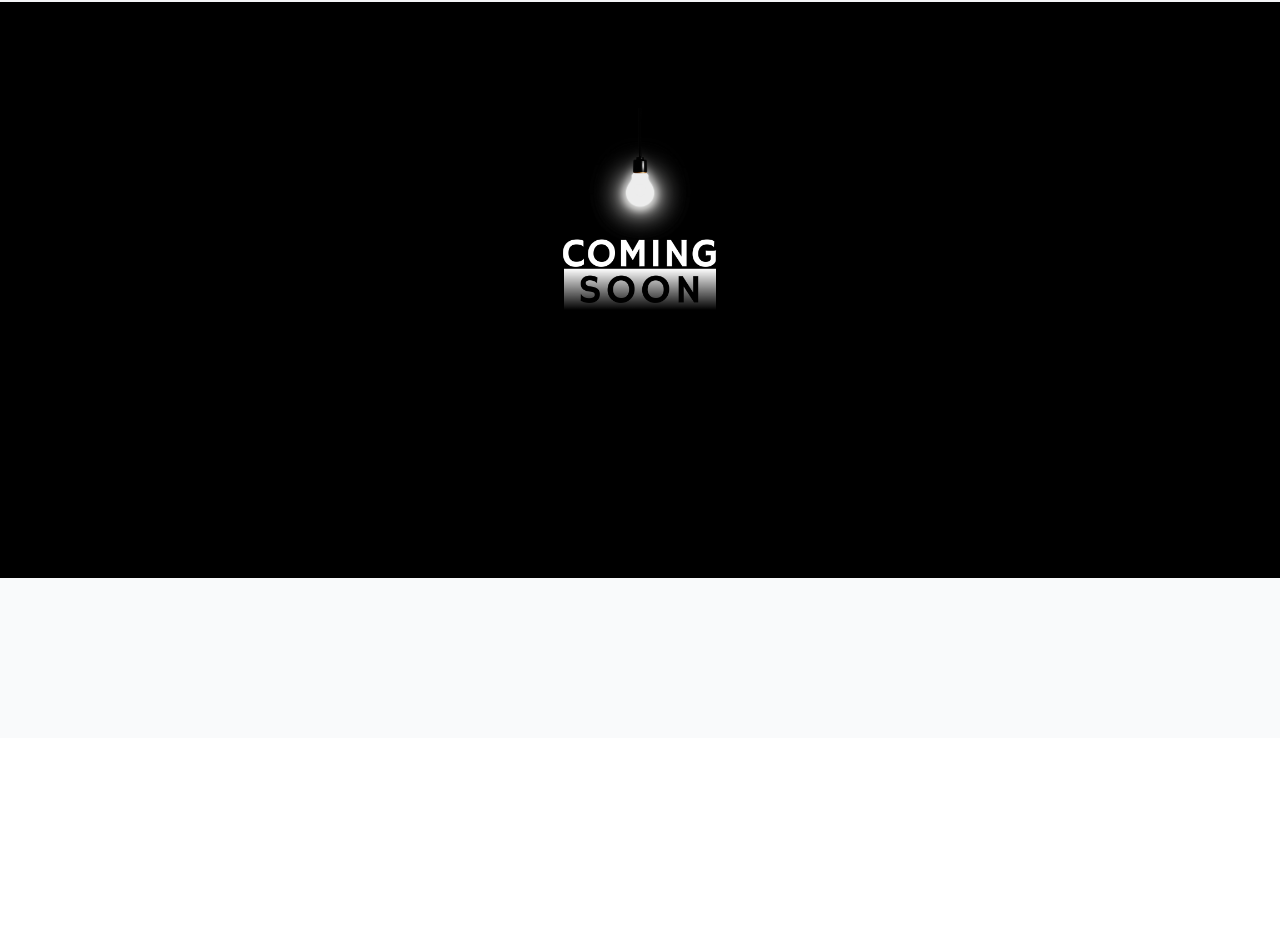
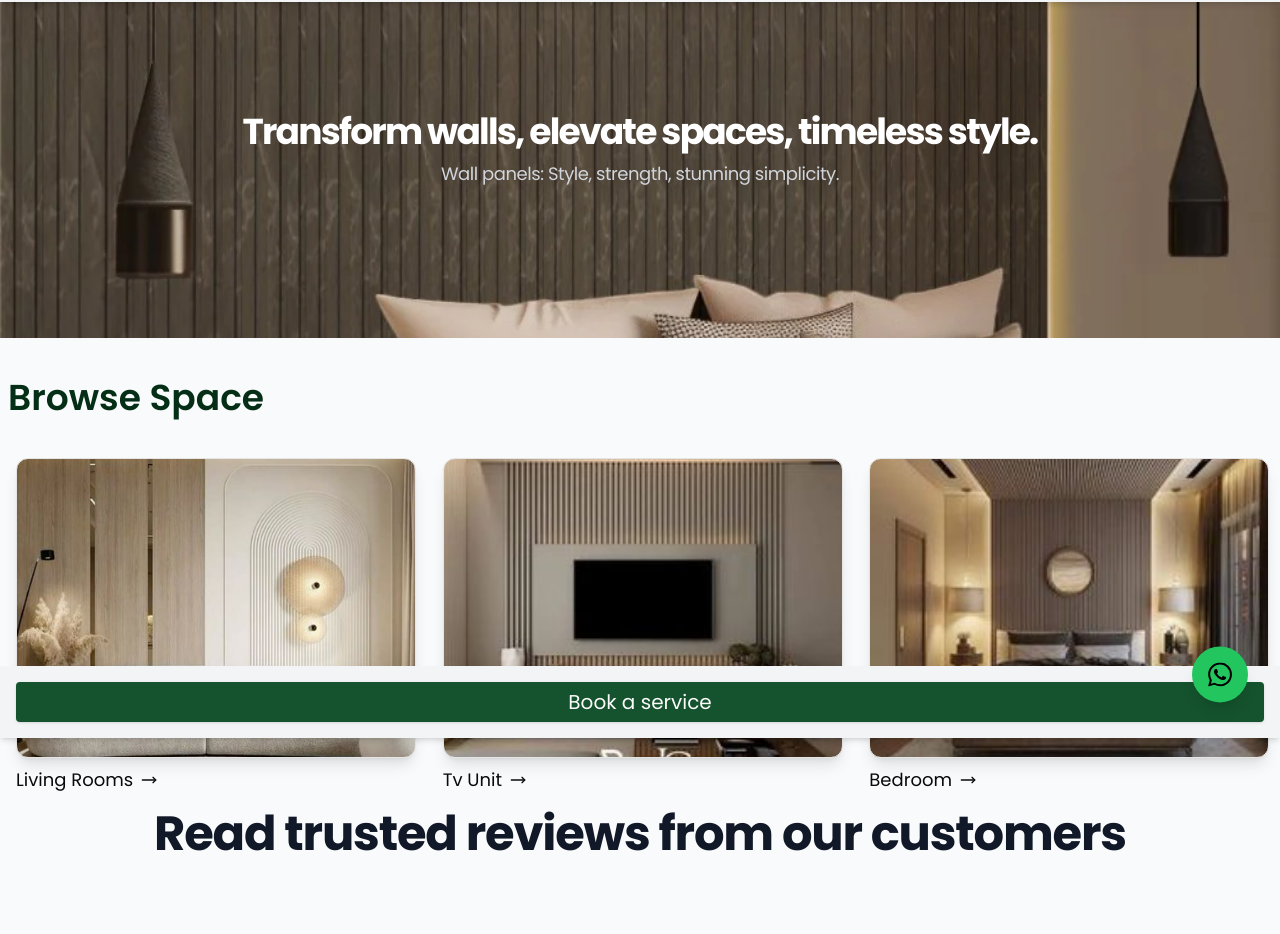
Before and after one commit to Abhiraunak/tulsi, a Next.js app: page /wallpaper in a window 1280 px wide. Shown: the part 62-996 px from the top of the page. Before the commit the page ends 800 px from the top, so only its background shows below. Built offline with nearby package versions, Linux system fonts and the light colour scheme; grey boxes are pictures that could not be loaded.

Commit message:
add wallpaper page

```diff
--- a/app/falsecelling/page.tsx
+++ b/app/falsecelling/page.tsx
@@ -13,7 +13,7 @@ export default function Wallpanels() {
     const [isClient, setIsClient] = useState(false);
 
     useEffect(() => {
-        setIsClient(true); // Ensures client-only rendering for dynamic content
+        setIsClient(true);
     }, []);
 
     return (
--- a/app/wallpanel/page.tsx
+++ b/app/wallpanel/page.tsx
@@ -13,7 +13,7 @@ export default function Wallpanels() {
     const [isClient, setIsClient] = useState(false);
 
     useEffect(() => {
-        setIsClient(true); // Ensures client-only rendering for dynamic content
+        setIsClient(true);
     }, []);
 
     return (
--- a/app/wallpaper/page.tsx
+++ b/app/wallpaper/page.tsx
@@ -1,7 +1,17 @@
+import BookingButton from "@/components/BookingButoon";
+import Header from "@/components/Header";
 import ProductAppbar from "@/components/ProductAppbar";
-import Image from "next/image";
+import ProductDescription from "@/components/ProductDescription";
+import { Testonomial } from "@/components/Testonomial";
+import WhatsappButton from "@/components/WhatsAppIntegration";
+import { useEffect, useState } from "react";
 
 export default function Wallpaper() {
+     const [isClient, setIsClient] = useState(false);
+
+        useEffect(() => {
+            setIsClient(true);
+        }, []);
     return (
         <div className="min-h-screen bg-gray-50">
             {/* Appbar */}
@@ -9,15 +19,40 @@ export default function Wallpaper() {
                 <ProductAppbar heading="Wallpaper" />
             </nav>
 
-            {/* Content Section */}
-            <div className="flex justify-center items-center h-[80vh] bg-black">
-                <Image
-                    src="/tulsi comming soon.png"
-                    alt="Tulsi Coming Soon"
-                    height={300}
-                    width={300}
-                    className="object-contain"
+            <main className="max-w-screen h-1/4 mb-10">
+                <Header
+                    imageUrl={"/Wallpanels/Panel30.png"}
+                    headingText={"Transform walls, elevate spaces, timeless style."}
+                    bottomText={"Wall panels: Style, strength, stunning simplicity."}
                 />
+            </main>
+
+            <section className="container relative max-w-screen-xl mx-auto">
+                <h1 className="text-2xl text-green-950 md:text-4xl font-semibold mb-6 mx-2">Browse Space</h1>
+                <div className="flex items-center justify-center mx-8 md:mx-0">
+                    <div className="grid grid-cols-1 md:grid-cols-2 lg:grid-cols-3">
+                        <ProductDescription imageUrl={"/Wallpanels/Panel1.jpg"} description={"Living Rooms"} />
+                        <ProductDescription imageUrl={"/Wallpanels/Panel12.jpg"} description={"Tv Unit"} />
+                        <ProductDescription imageUrl={"/Wallpanels/Panel13.jpg"} description={"Bedroom"} />
+                    </div>
+                </div>
+            </section>
+
+            {/* Customer Testimonial Section */}
+            <div className="container relative w-full mx-10 md:mx-auto mb-10">
+                <h2 className="text-center text-3xl md:text-5xl font-bold tracking-tight text-gray-900 sm:text-5xl">
+                    Read trusted reviews from our customers
+                </h2>
+                {isClient && <Testonomial />}
+            </div>
+
+            <div className="fixed bottom-0 left-0 w-full bg-gray-100 shadow-md text-white text-center p-4 z-[1000]">
+                <BookingButton />
+            </div>
+
+            {/* WhatsApp Button Above Booking Button */}
+            <div className="fixed bottom-20 right-5 z-[1100]">
+                <WhatsappButton />
             </div>
         </div>
     );
```
